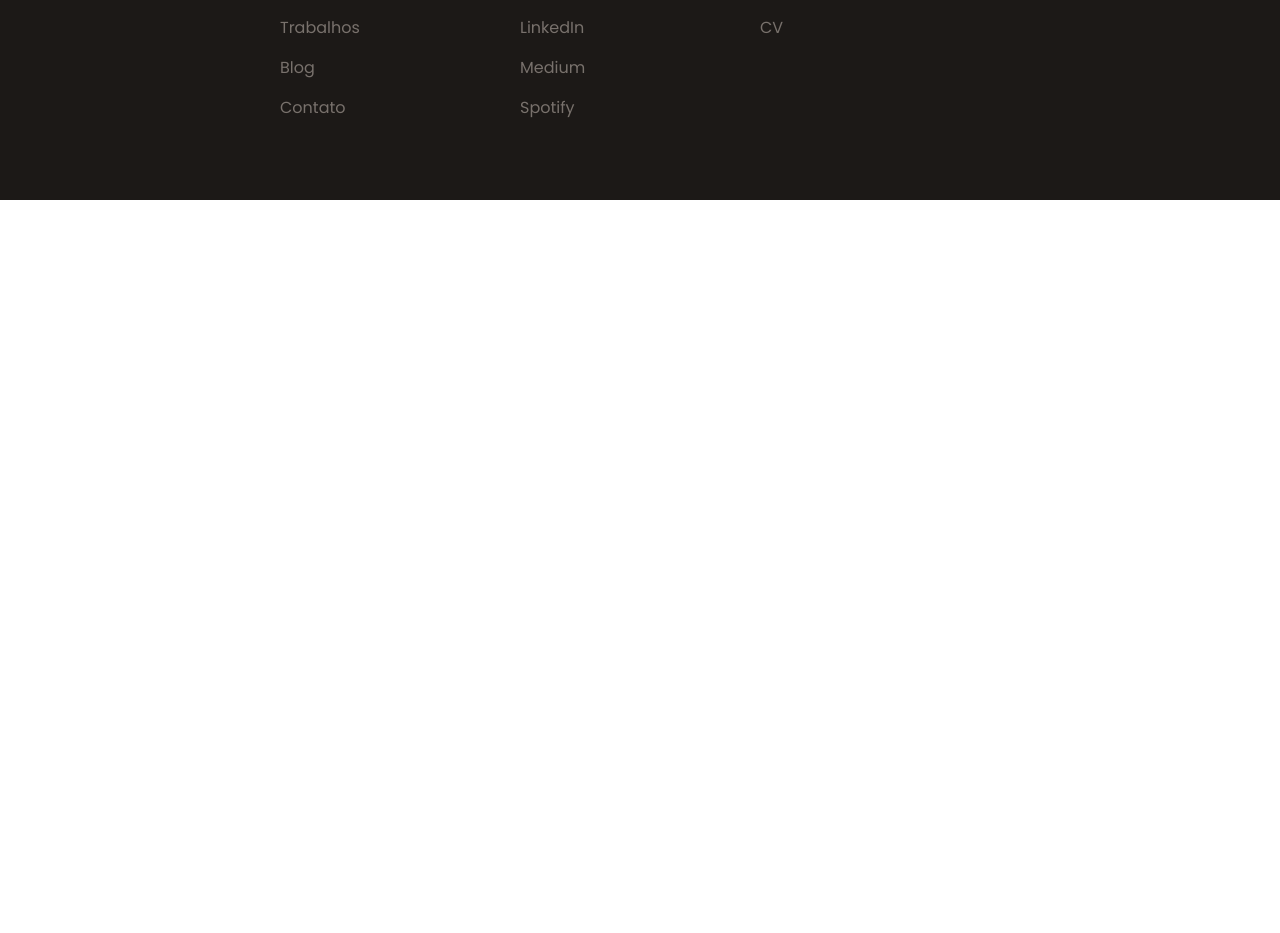
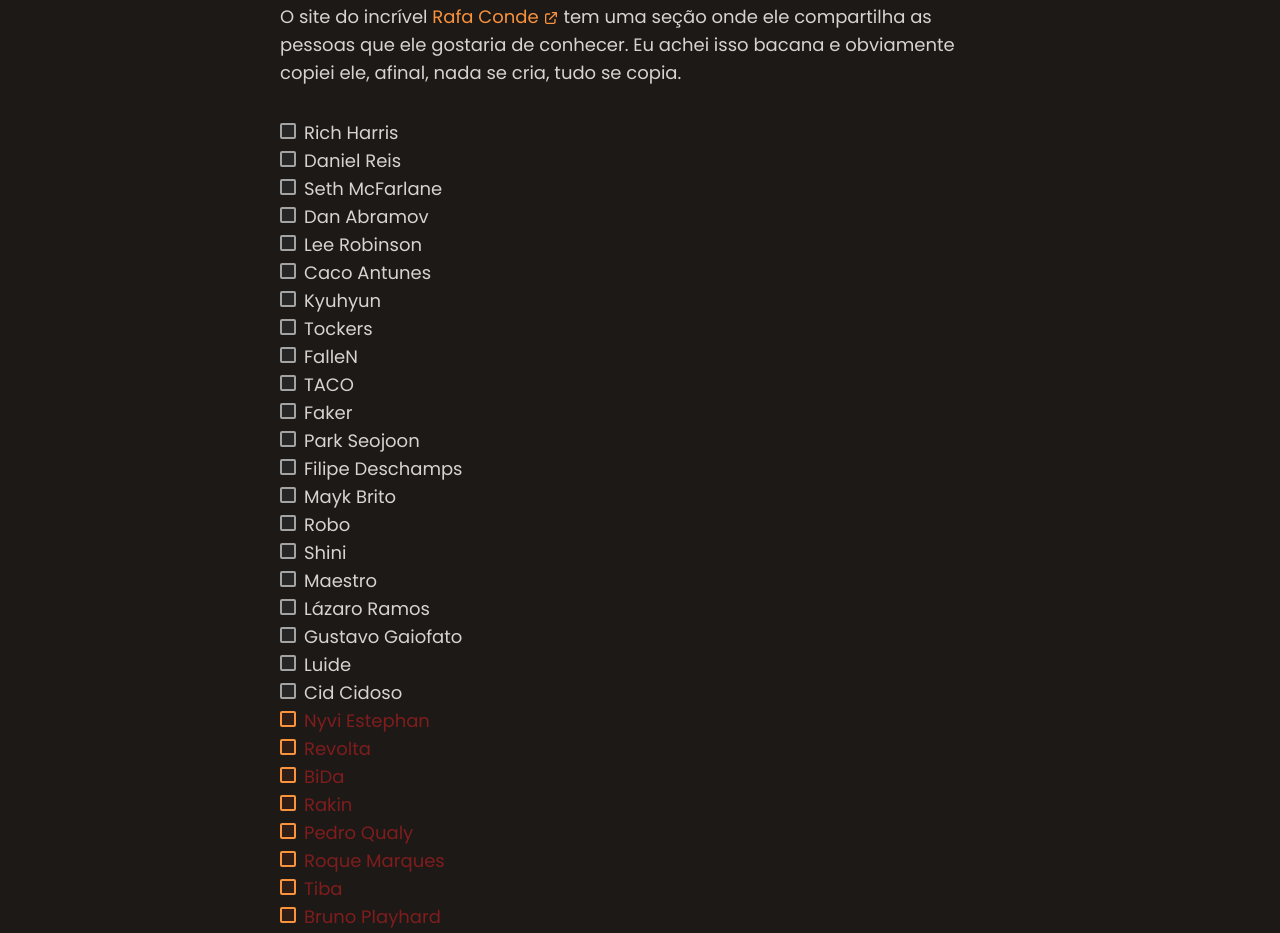
Before and after one commit to guilherssousa/guilherssousa.dev, a Next.js app: page / in a window 1280 px wide. Shown: the part 1175-2108 px from the top of the page. Before the commit the page ends 1375 px from the top, so only its background shows below. Built offline with nearby package versions, Linux system fonts and the light colour scheme.

Commit message:
people i like

```diff
--- /dev/null
+++ b/data/people.json
@@ -0,0 +1,33 @@
+{
+  "Rich Harris": false,
+  "Daniel Reis": false,
+  "Seth McFarlane": false,
+  "Dan Abramov": false,
+  "Lee Robinson": false,
+  "Caco Antunes": false,
+  "Kyuhyun": false,
+  "Nyvi Estephan": true,
+  "Tockers": false,
+  "Revolta": true,
+  "BiDa": true,
+  "FalleN": false,
+  "Rakin": true,
+  "TACO": false,
+  "Faker": false,
+  "Park Seojoon": false,
+  "Filipe Deschamps": false,
+  "Mayk Brito": false,
+  "Pedro Qualy": true,
+  "Robo": false,
+  "Shini": false,
+  "Maestro": false,
+  "Lázaro Ramos": false,
+  "Gustavo Gaiofato": false,
+  "Roque Marques": true,
+  "Tiba": true,
+  "Bruno Playhard": true,
+  "Marina Leite": true,
+  "Djoko": true,
+  "Luide": false,
+  "Cid Cidoso": false
+}
--- a/pages/index.tsx
+++ b/pages/index.tsx
@@ -9,6 +9,8 @@ import SimpleLink from "components/simple-link";
 import Section from "components/section";
 
 import Heading from "components/heading";
+
+import people from "data/people.json";
 
 import me from "assets/me.jpg";
 
@@ -82,6 +84,40 @@ const Home: NextPage = () => {
           </p>
         </Section>
       </div>
+
+      <div className="mt-16">
+        <Section>
+          <Heading title="Pessoas que eu gostaria de conhecer" />
+          <p>
+            O site do incrível{" "}
+            <SimpleLink href="https://rafa.design">Rafa Conde</SimpleLink> tem
+            uma seção onde ele compartilha as pessoas que ele gostaria de
+            conhecer. Eu achei isso bacana e obviamente copiei ele, afinal, nada
+            se cria, tudo se copia.
+          </p>
+
+          <ul className="mt-4 first-letter:grid grid-cols-2 sm:grid-cols-3 gap-y-2">
+            {Object.entries(people)
+              .sort((a, b) => +a[1] - +b[1])
+              .map(([person, met]) => (
+                <li
+                  key={person}
+                  data-met={met}
+                  className="data-[met=true]:text-red-900 flex gap-x-2 items-baseline"
+                >
+                  <div
+                    className={`border-2 rounded-sm w-4 h-4 inline-block ${
+                      met
+                        ? "border-orange-400 bg-orange-900/20"
+                        : "bg-neutral-800 border-neutral-400"
+                    }`}
+                  ></div>
+                  {person}
+                </li>
+              ))}
+          </ul>
+        </Section>
+      </div>
     </Container>
   );
 };
```
